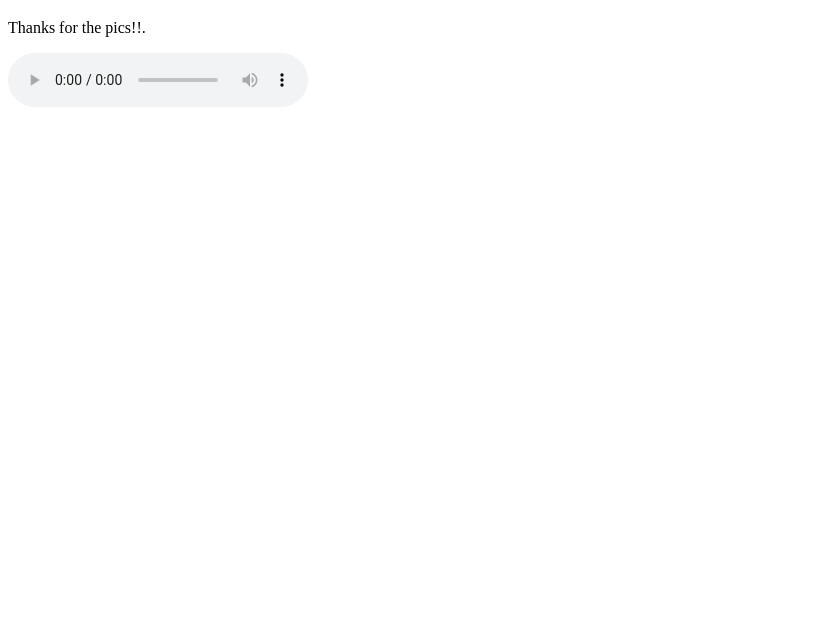
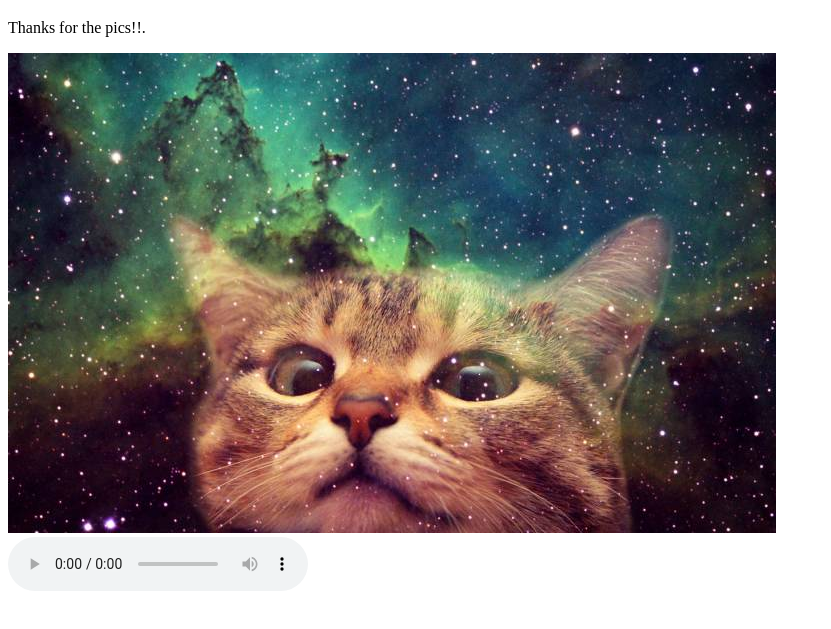
Before and after one commit to raulpool/raulpool.github.io, a plain HTML site: page index.html in a window 1280 px wide. Shown: the part 61-690 px from the top of the page, without its empty margins (0-831 px from the left). Drawn offline with Linux system fonts and the light colour scheme.

Commit message:
pic and adding to wallpaper

```diff
--- a/index.html
+++ b/index.html
@@ -3,6 +3,9 @@
 <body>
 <h1>Hello World</h1>
 <p>Thanks for the pics!!.</p>
+<div id = picture>
+	<img src="SpaceCat.jpg" alt="Your Name">
+</div>
 <audio controls autoplay>
 	<source src="/ShootingStars.mp3">
 	<p>If you are reading this, it is because your browser does not support the audio element.</p>
```
Also changed, not shown: SpaceCat.jpg (added).
